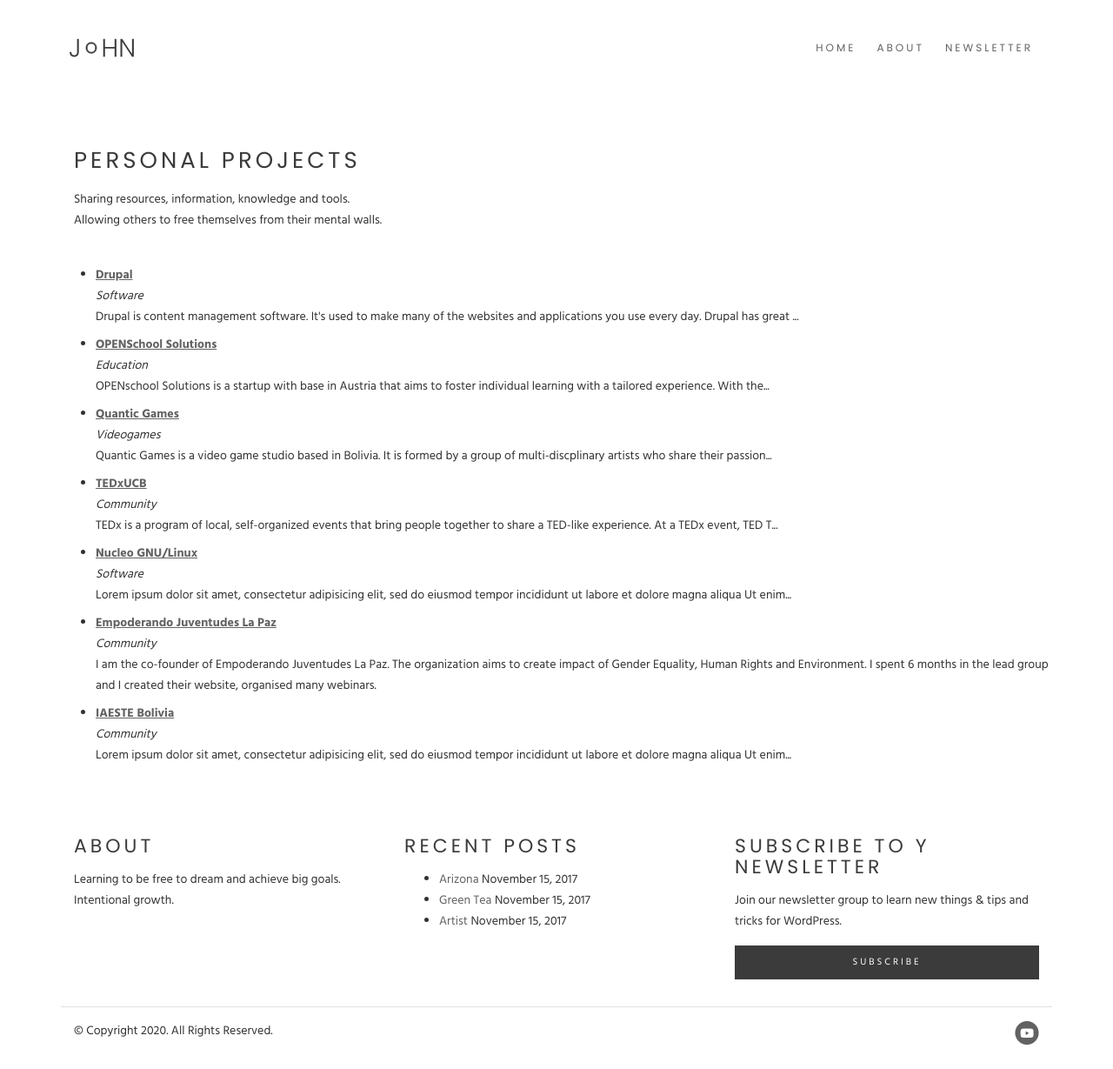
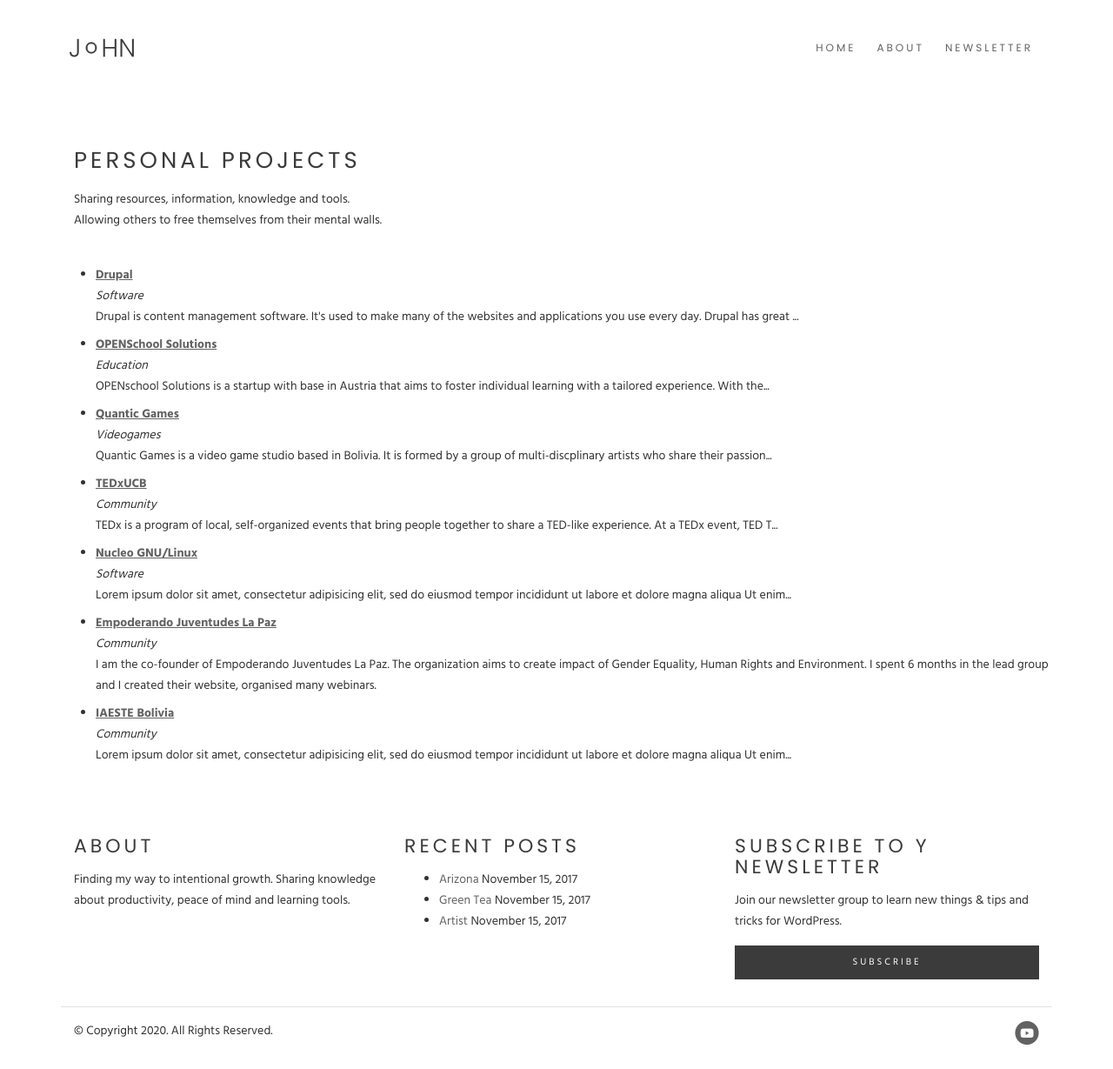
Before and after one commit to thethoughtfulmillennial/thethoughtfulmillennial.github.io, a Jekyll site: the page built from projects2.html, in a window 1280 px wide and 1229 px high. Shown: the whole window at 87% size. Built offline with Jekyll 4.4.1, drawn with Linux system fonts in a browser that asks for light colours.

Commit message:
Updating footer.

```diff
--- a/_includes/footer2.html
+++ b/_includes/footer2.html
@@ -5,7 +5,8 @@
 				<div id="text-2" class="widget widget_text">
 					<h3>About</h3>
 					<div class="textwidget">
-						<p>Learning to be free to dream and achieve big goals. Intentional growth.</p>
+						<p>Finding my way to intentional growth. Sharing knowledge about productivity, peace of mind and learning tools.
+						</p>
 					</div>
 				</div>
 			</div>
```
